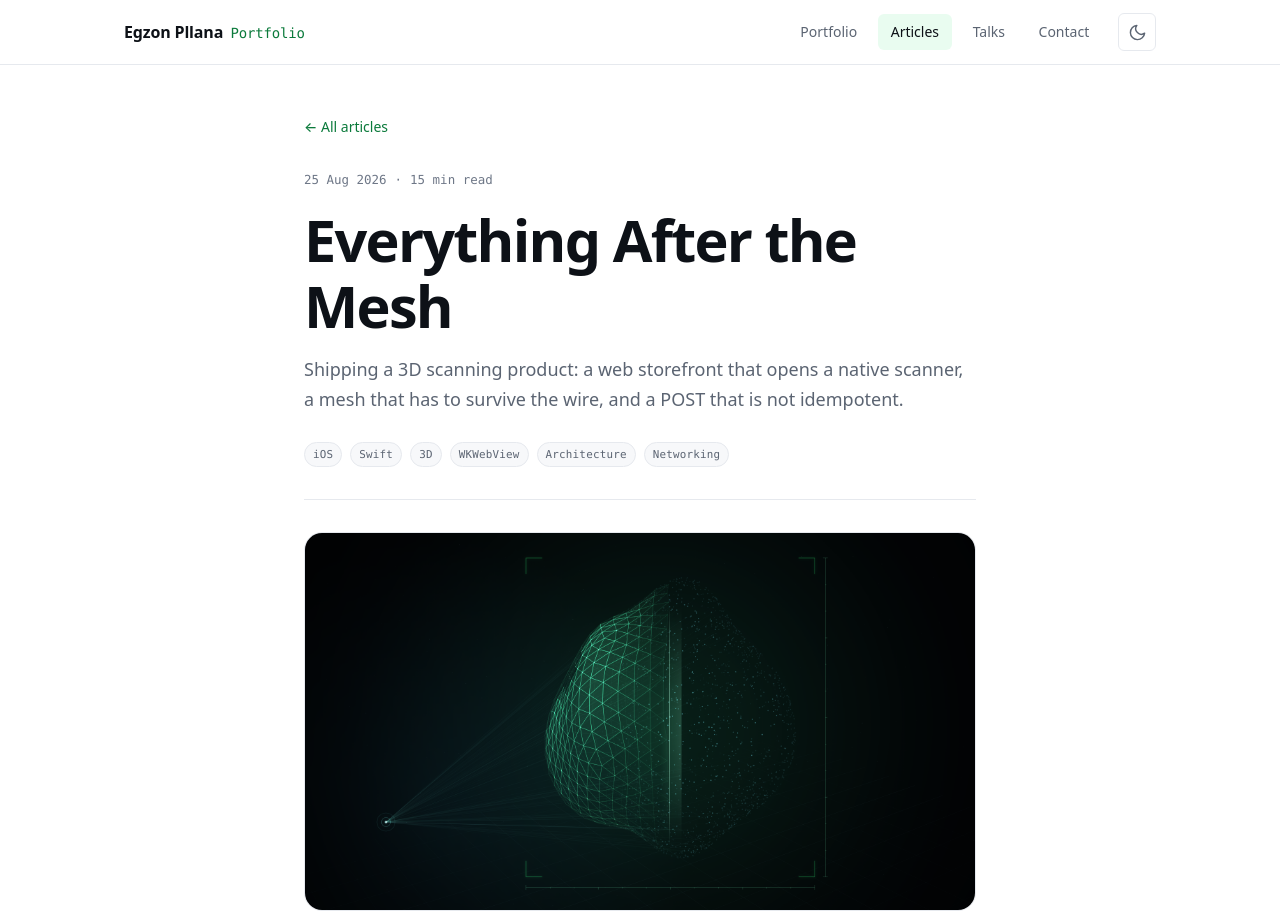
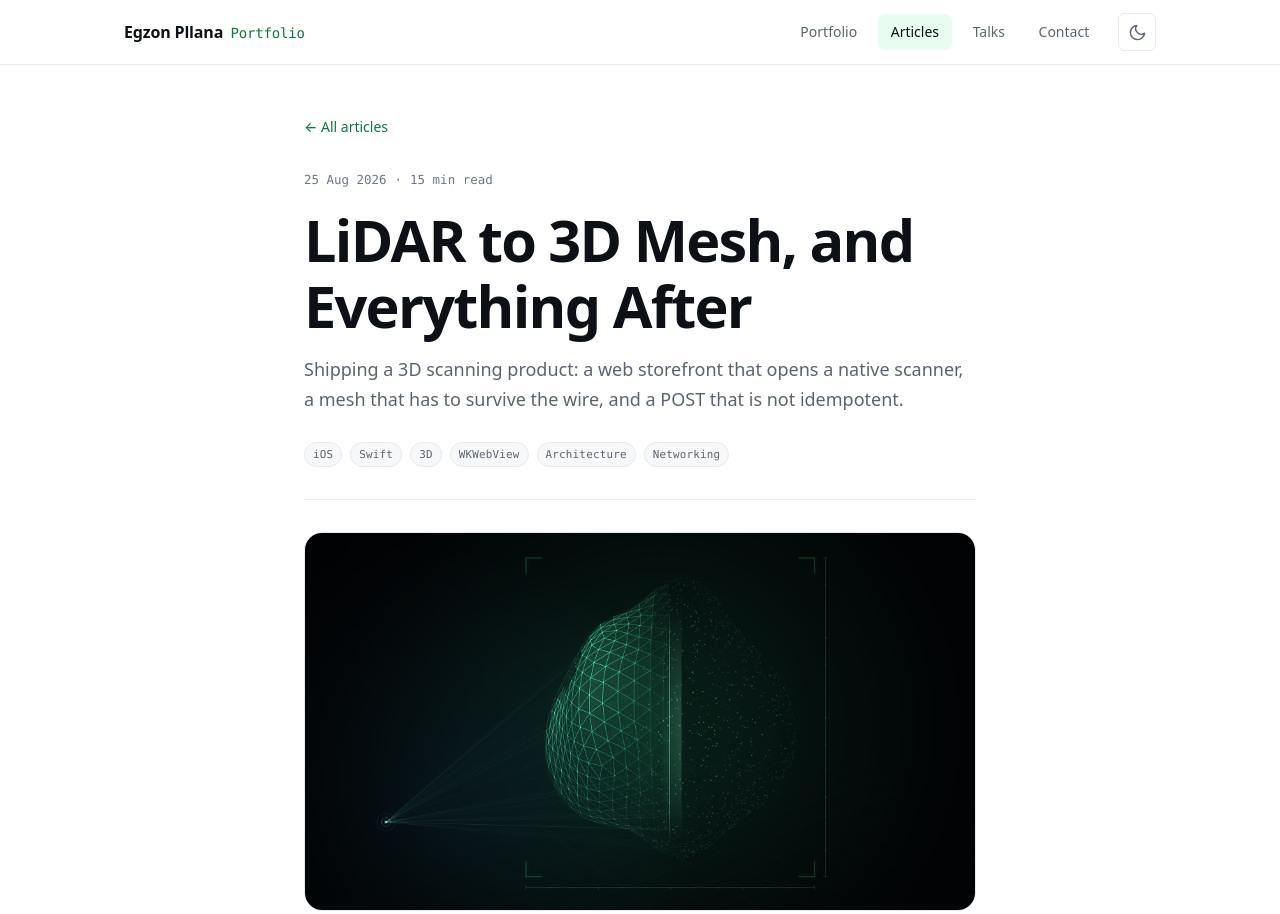
Before and after one commit to egzonpllana/egzonpllana.github.io, an Astro site: page /articles/everything-after-the-mesh in a window 1280 px wide. Shown: the top 914 px of the page. Built offline with nearby package versions, Linux system fonts and the light colour scheme; Astro itself is replaced by a stand-in of ours; a web font is replaced by a local one.

Commit message:
feat(articles): retitle the 3D mesh article to name LiDAR

```diff
--- a/src/content/articles/everything-after-the-mesh.mdx
+++ b/src/content/articles/everything-after-the-mesh.mdx
@@ -1,5 +1,5 @@
 ---
-title: 'Everything After the Mesh'
+title: 'LiDAR to 3D Mesh, and Everything After'
 description: 'Shipping a 3D scanning product: a web storefront that opens a native scanner, a mesh that has to survive the wire, and a POST that is not idempotent.'
 date: 2026-08-25
 tags: ['iOS', 'Swift', '3D', 'WKWebView', 'Architecture', 'Networking']
```
